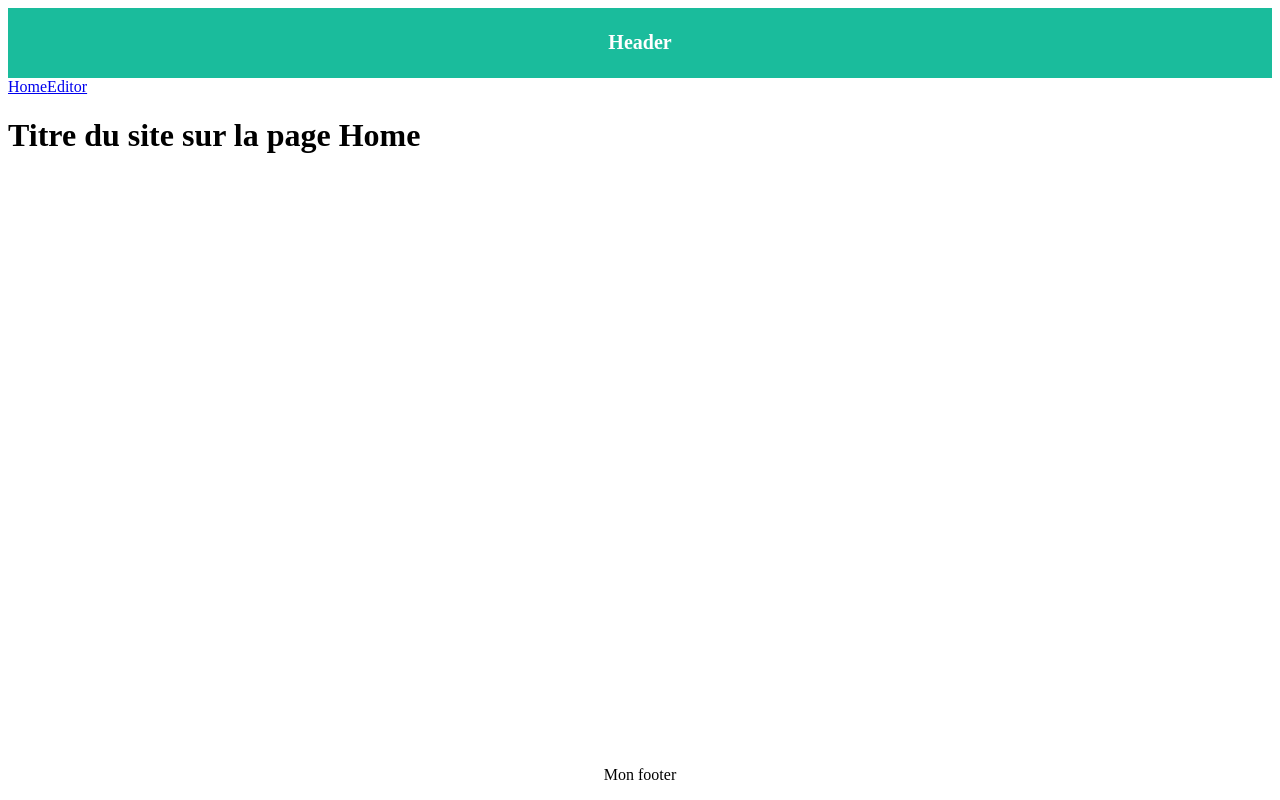
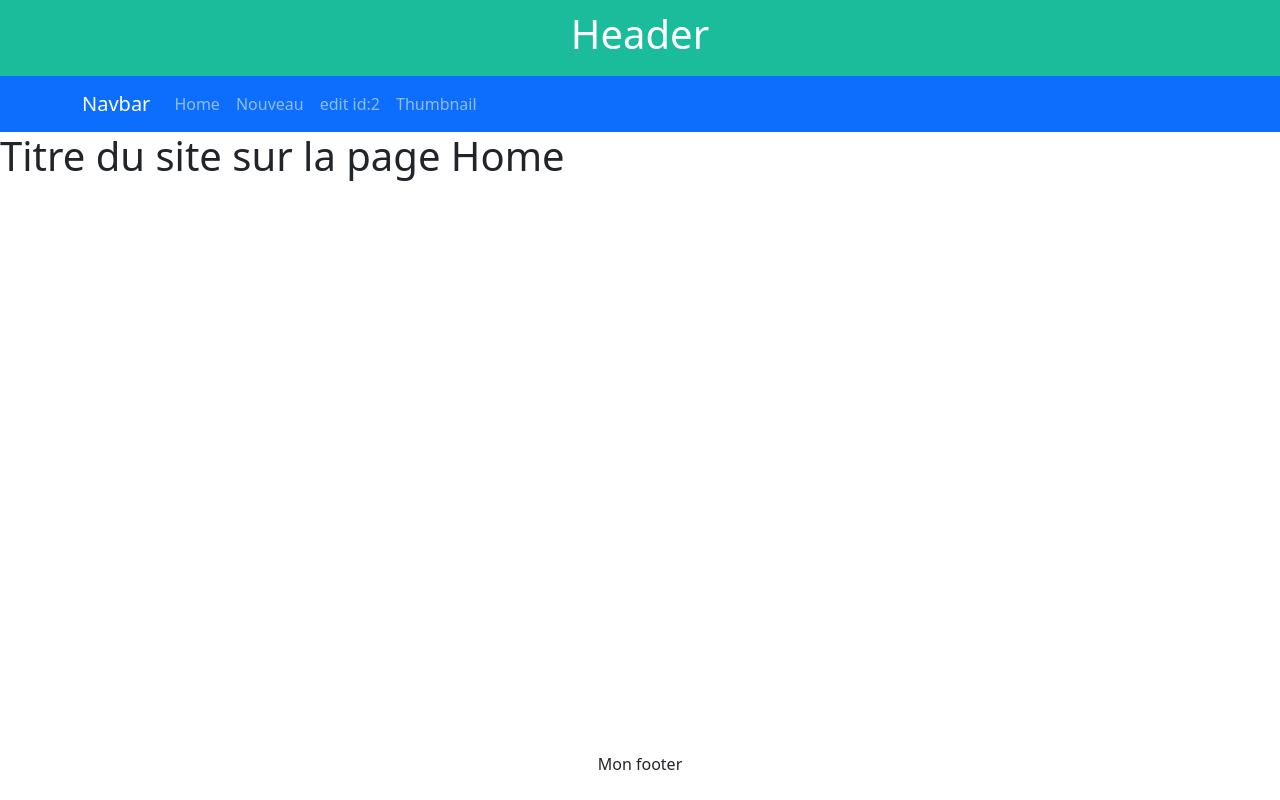
Before and after one commit to RKATA-KM/2025-10-08-tjs_formationReact, a React (Vite) app: page / in a window 1280 px wide. Built offline with nearby package versions, Linux system fonts and the light colour scheme; data requests are answered from the project's data file.

Commit message:
Fin de formation

```diff
--- a/index.html
+++ b/index.html
@@ -2,6 +2,7 @@
 <html lang="fr">
   <head>
     <meta charset="UTF-8" />
+    <link rel="stylesheet" href="https://cdn.jsdelivr.net/npm/bootstrap@5.3.3/dist/css/bootstrap.min.css" integrity="sha384-QWTKZyjpPEjISv5WaRU9OFeRpok6YctnYmDr5pNlyT2bRjXh0JMhjY6hW+ALEwIH" crossorigin="anonymous">
     <link rel="icon" type="image/svg+xml" href="/vite.svg" />
     <meta name="viewport" content="width=device-width, initial-scale=1.0" />
     <title>formationreact</title>
--- a/src/components/App/App.tsx
+++ b/src/components/App/App.tsx
@@ -8,8 +8,10 @@ import store from '../../store/store'
 import { Route,Routes } from "react-router";
 import Home from "../../pages/Home";
 import Editor from "../../pages/Editor";
+import Thumbnail from "../../pages/Thumbnail";
 
 //https://github.com/champix56/2025-10-08-tjspa
+//06.64.27.63.60
 
 const App = () => {
 
@@ -23,6 +25,8 @@ const App = () => {
           <Routes>
             <Route path="/" Component={Home} />
             <Route path="/editor" Component={Editor} />
+            <Route path="/editor/:id" Component={Editor} />
+            <Route path="/thumbnail" Component={Thumbnail} />
           </Routes>
         </FlexVGrow1>
         <Footer />
--- /dev/null
+++ b/src/components/ui/MemeThumbnail/MemeThumbnail.module.css
@@ -0,0 +1,22 @@
+.MemeThumbnail {
+    display: flex;
+    flex-wrap: wrap;
+    justify-content: space-between;
+}
+.MemeThumbnail>div{
+    margin-top: 10px;
+    width: 30vw;
+    height: 30vh;
+    border: 1px solid grey;
+    border-radius: 7px;
+}
+
+.MemeThumbnail>div>a{
+    display: flex; flex-direction: column;
+    height: 100%; text-align: center;
+}
+.MemeThumbnail>div svg{
+
+    height: 100%;
+
+}
--- /dev/null
+++ b/src/components/ui/MemeThumbnail/MemeThumbnail.stored.tsx
@@ -0,0 +1,11 @@
+import React from "react";
+import UnconnectedMemeThumbnail from "./MemeThumbnail";
+import { useSelector } from "react-redux";
+import type { RootState } from "../../../store/store";
+
+const MemeThumbnail: React.FC = () => {
+  const memes = useSelector((s: RootState) => s.ressources.memes);
+  const images = useSelector((s: RootState) => s.ressources.images);
+  return <UnconnectedMemeThumbnail memes={memes} images={images} />;
+};
+export default MemeThumbnail;
--- /dev/null
+++ b/src/components/ui/MemeThumbnail/MemeThumbnail.tsx
@@ -0,0 +1,24 @@
+import React from "react";
+import style from "./MemeThumbnail.module.css";
+import { MemeSVGViewer, type ImageInterface, type MemeInterface } from "orsys-tjs-meme";
+import { Link } from "react-router";
+interface IMemeThumbnailProps {
+  memes: Array<MemeInterface>;
+  images: Array<ImageInterface>;
+}
+const MemeThumbnail: React.FC<IMemeThumbnailProps> = ({ memes, images }) => {
+  return (
+    <div className={style.MemeThumbnail} data-testid="MemeThumbnail">
+      {memes.map((m) => (
+        <div key={"m" + m.id}>
+          <Link to={'/Editor/'+m.id}>
+            <MemeSVGViewer basePath="" meme={m} image={images.find(i=>i.id===m.imageId)}/>
+              <br/>
+              <div>{m.titre}</div>
+          </Link>
+        </div>
+      ))}
+    </div>
+  );
+};
+export default MemeThumbnail;
--- a/src/components/ui/Navbar/Navbar.tsx
+++ b/src/components/ui/Navbar/Navbar.tsx
@@ -1,18 +1,34 @@
-import React from 'react';
-import styles from './Navbar.module.css';
-import { Link } from 'react-router';
-
-interface NavbarProps {
-    children?:string|React.ReactElement|Array<React.ReactElement|string>
-}
-
-const Navbar: React.FC<NavbarProps> = () => (
-  <>
-    <div className={styles.Navbar}>
-      <Link to="/">Home</Link>
-      <Link to="/editor">Editor</Link>
+import React from "react";
+import style from "./Navbar.module.css";
+import { Link } from "react-router";
+import { Container, Nav, Navbar as Nvb } from "react-bootstrap";
+import "../../../../node_modules/bootstrap/dist/css/bootstrap.css";
+const Navbar = (props) => {
+  return (
+    <div className={style.Navbar} data-testid="Navbar">
+      <Nvb bg="primary" data-bs-theme="dark">
+        <Container>
+          <Link className="navbar-brand" to={"/"}>
+            Navbar
+          </Link>
+          {/* <Nvb.Brand href="#home">Navbar</Nvb.Brand> */}
+          <Nav className="me-auto">
+            <Link className="nav-link" to="/">
+              Home
+            </Link>
+            <Link className="nav-link" to="/editor">
+              Nouveau
+            </Link>
+            <Link className="nav-link" to="/editor/2">
+              edit id:2
+            </Link>
+            <Link className="nav-link" to="/thumbnail">
+              Thumbnail
+            </Link>
+          </Nav>
+        </Container>
+      </Nvb>
     </div>
-  </>
-);
-
+  );
+};
 export default Navbar;
--- a/src/pages/Editor.tsx
+++ b/src/pages/Editor.tsx
@@ -1,14 +1,35 @@
-import MemeSvgViewer from "../components/ui/MemeSVGViewer/MemeSVGViewer.stored"
+import type React from "react";
+import MemeSvgViewer from "../components/ui/MemeSVGViewer/MemeSVGViewer.stored";
 import MemeForm from "../components/functionnal/MemeForm/MemeForm.stored";
-
-
-const Editor = () => {
+import { useEffect } from "react";
+import { useNavigate, useParams } from "react-router";
+import { useDispatch, useSelector } from "react-redux";
+import { update, clear } from "../store/current";
+import { type RootState } from "../store/store";
+const Editor: React.FC = () => {
+  const dispatch = useDispatch();
+  const params = useParams();
+  const navigate = useNavigate();
+  const memes=useSelector((s:RootState)=>{
+    return s.ressources.memes
+  })
+  useEffect(() => {
+    const found = memes.find((m) => m.id === Number(params.id));
+    if (!found) {
+        if(undefined===params.id){
+            dispatch(clear());
+        }
+      navigate("/editor");
+      return;
+    }
+    dispatch(update(found));
+  }, [params.id, dispatch, navigate, memes]);
   return (
     <>
-    <MemeSvgViewer basePath=""/>
-    <MemeForm/>
+      <MemeSvgViewer basePath="" />
+      <MemeForm />
     </>
-  )
-}
+  );
+};
 
-export default Editor
+export default Editor;
--- /dev/null
+++ b/src/pages/Thumbnail.tsx
@@ -0,0 +1,11 @@
+import MemeThumbnail from "../components/ui/MemeThumbnail/MemeThumbnail.stored";
+
+const Thumbnail = () => {
+  return (
+    <div className="Thumbnail">
+      <MemeThumbnail />
+    </div>
+  );
+};
+
+export default Thumbnail;
--- a/src/store/store.ts
+++ b/src/store/store.ts
@@ -18,7 +18,7 @@ store.dispatch(update({...emptyMeme,x:50}))
 export default store;
 
 store.subscribe(()=>{
-    console.trace(store.getState())
+//    console.trace(store.getState())
 })
 store.dispatch(loadRessources())
 
```
Also changed, not shown: src/components/ui/MemeThumbnail/MemeThumbnail.lazy.tsx (added, +11 -0 lines), 2 other files (tests, documents, lock files or other folders).
